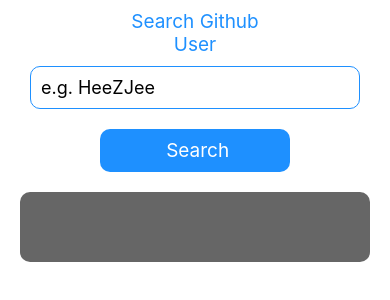
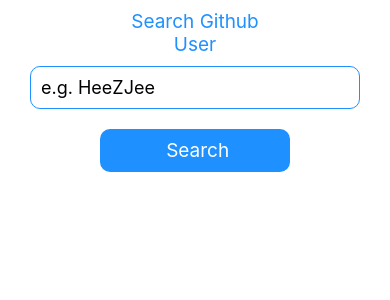
Before and after one commit to HeeZJee/fetch-github-user-react-native, a React Native app: screen / in a window 390 px wide. Shown: the top 300 px of the page. Built offline with nearby package versions, Linux system fonts and the light colour scheme.

Commit message:
fixed loading status

```diff
--- a/components/UserItem/UserItem.jsx
+++ b/components/UserItem/UserItem.jsx
@@ -25,6 +25,7 @@
 
     return (
         <TouchableOpacity onPress={() => setModalState(true)}>
+            {user?.data &&
                 <View>
 
                     < View style={styles.userContainer}>
@@ -35,12 +36,12 @@
                                     <Image
                                         style={styles.avatar}
                                         source={{
-                                        uri: user?.data?.avatar_url,
+                                            uri: user.data.avatar_url,
                                         }}
                                     />
                                     <View style={styles.textContainer}>
-                                    <Text style={styles.username}> {user?.data?.login}</Text>
-                                    <Text style={styles.url}>   {user?.data?.url}</Text>
+                                        <Text style={styles.username}> {user.data.login}</Text>
+                                        <Text style={styles.url}>   {user.data.url}</Text>
                                     </View>
                                 </>
 
@@ -48,7 +49,7 @@
                     </View>
 
                     <UserModal modalState={modalState} setModalState={setModalState} />
-            </View >
+                </View >}
         </TouchableOpacity>
     )
 }
```
Lines whose indentation alone changed are shown as unchanged.
